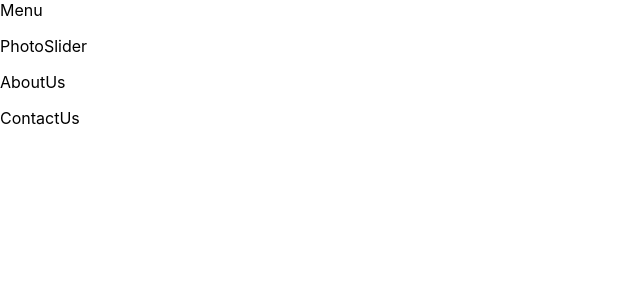
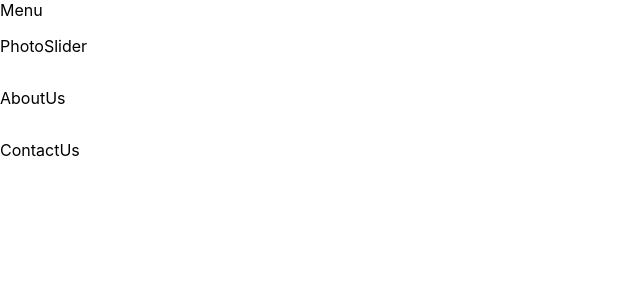
Before and after one commit to cardoso-palma/cardosoepalma, a React (Create React App) app: page / in a window 1280 px wide. Shown: the top 300 px of the page, without its empty margins (0-640 px from the left). Built offline with nearby package versions, Linux system fonts and the light colour scheme.

Commit message:
testing css

```diff
--- a/src/Homepage.js
+++ b/src/Homepage.js
@@ -3,11 +3,12 @@ import Menu from './Menu'
 import PhotoSlider from './PhotoSlider'
 import AboutUs from './AboutUs'
 import ContactUs from './ContactUs'
+import './index.css'
 
 class Homepage extends React.Component {
     render() {
         return (
-            <div>
+            <div id='homepage'>
                 <Menu/>
                 <PhotoSlider/>
                 <AboutUs/>
--- a/src/index.css
+++ b/src/index.css
@@ -1,4 +1,5 @@
 body {
+  height: 100%;
   margin: 0;
   font-family: -apple-system, BlinkMacSystemFont, 'Segoe UI', 'Roboto', 'Oxygen',
     'Ubuntu', 'Cantarell', 'Fira Sans', 'Droid Sans', 'Helvetica Neue',
@@ -11,3 +12,9 @@ code {
   font-family: source-code-pro, Menlo, Monaco, Consolas, 'Courier New',
     monospace;
 }
+
+
+#homepage {
+  display: flex;
+  flex-direction: column;
+}
```
